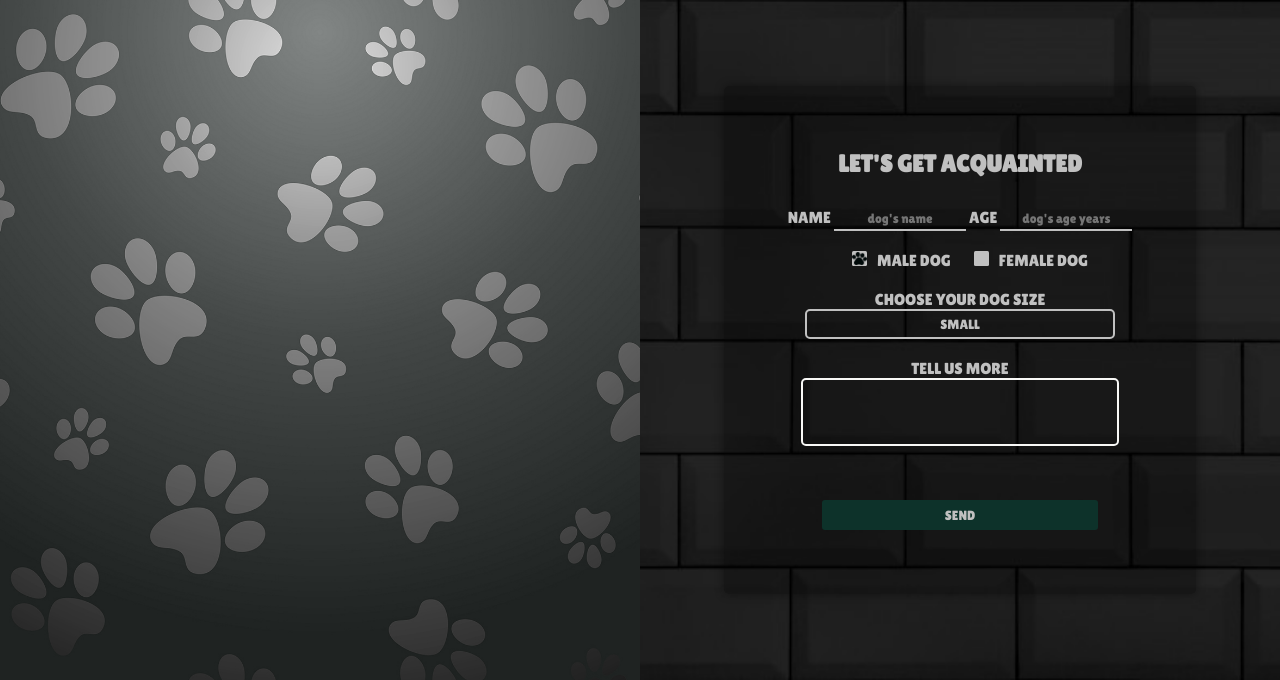
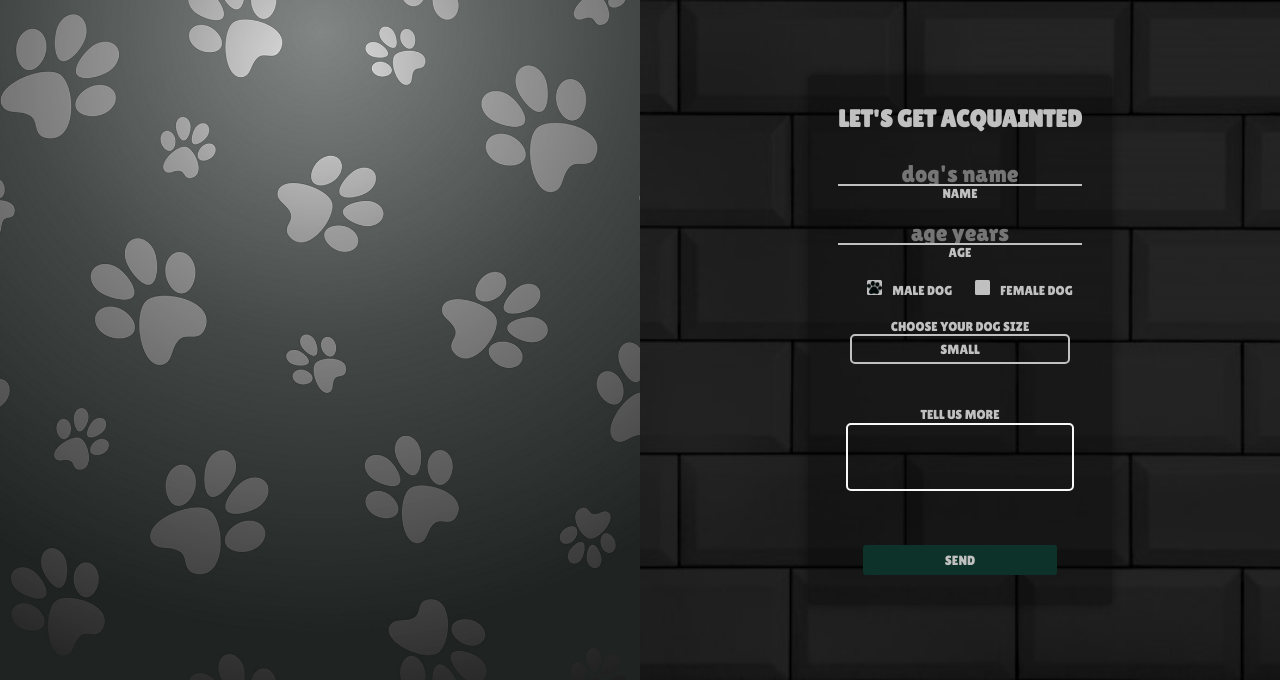
Before and after one commit to IvanRozinko/FORM, a PHP site: page /form1.html in a window 1280 px wide. Shown: the part 120-800 px from the top of the page. Run offline with PHP 8.4, Linux system fonts and the light colour scheme; some libraries are stand-ins or nearby versions.

Commit message:
Improves after mentor's review PS2

```diff
--- a/form1.html
+++ b/form1.html
@@ -21,12 +21,13 @@
     <div class="container__right_column">
         <form class="form">
             <h2>LET'S GET ACQUAINTED</h2>
-            <div>
-                <label for="name">NAME</label>
-                <input id="name" type="text" placeholder="dog's name">
-                <label for="age">AGE</label>
-                <input id="age" type="number" placeholder="dog's age years">
-            </div>
+
+            <input id="name" type="text" placeholder="dog's name">
+            <label for="name">NAME</label>
+
+            <input id="age" type="number" placeholder="age years">
+            <label for="age">AGE</label>
+
             <div class="form__gender">
                 <input id="male" type="radio" name="gender" checked="checked">
                 <label for="male">MALE DOG</label>
--- a/index.html
+++ b/index.html
@@ -23,10 +23,10 @@
                             action="form1.html"
                              onsubmit="return continueOrNot();">
             <h2>PLEASE LOG IN</h2>
+            <input id="email" type="text" placeholder="example@gmail.com">
             <label for="email">YOUR EMAIL</label>
-            <input id="email" type="text" placeholder="example@gmail.com">
+            <input id="pass" type="password" placeholder="min 8 characters">
             <label for="pass">PASSWORD </label>
-            <input id="pass" type="password" placeholder="6-8 signs">
             <input id="agree" type="checkbox">
             <label id="checkbox-label" for="agree">I agree with everything</label>
             <div>
--- a/script.js
+++ b/script.js
@@ -1,4 +1,3 @@
-
 const emailRegExp = /.+@.+\..+/;
 const passwordRegExp = /^[\w\d]{8,}$/;
 
@@ -31,7 +30,7 @@
     if (!regExp.test(input.value)){
         input.className = "invalid";
         return false;
-    }else {
+    } else {
         input.className = "";
     }
     return true;
--- a/script1.js
+++ b/script1.js
@@ -30,7 +30,7 @@
     if (!regExp.test(input.value)){
         input.className = "invalid";
         return false;
-    }else {
+    } else {
         input.className = "";
     }
     return true;
--- a/style.css
+++ b/style.css
@@ -9,12 +9,10 @@
     overflow-x: hidden;
 }
 
-
 body, html {
     min-width: 450px;
     min-height: 640px;
     height: 100%;
-
 }
 
 header {
@@ -29,7 +27,6 @@
 i {
     color: #0D322A;
 }
-
 
 .header__slogan {
     color: #0D322A;
@@ -75,7 +72,7 @@
 
 .form {
     display: flex;
-    padding: 10%;
+    padding: 30px;
     justify-content: space-around;
     align-content: space-between;
     height: auto;
@@ -93,7 +90,12 @@
     border-bottom: 2px solid #C0C0C0;
     color: #C0C0C0;
     text-align: center;
+    font-size: x-large;
+}
+
+.form label {
     margin-bottom: 20px;
+    font-size: small;
 }
 
 input[type=number]::-webkit-inner-spin-button {
@@ -192,16 +194,17 @@
     text-align: center;
 }
 
-.form__textarea textarea {
+textarea {
     height: 60px;
     margin-bottom: 20px;
     background: transparent;
     border-radius: 5px;
     border: 2px solid #F8F8F6;
     width: 90%;
-    text-align: left;
+    text-align: start;
     color: #F8F8F6;
     resize: none;
+    text-indent: -40px;
 }
 
 input.invalid {
```
